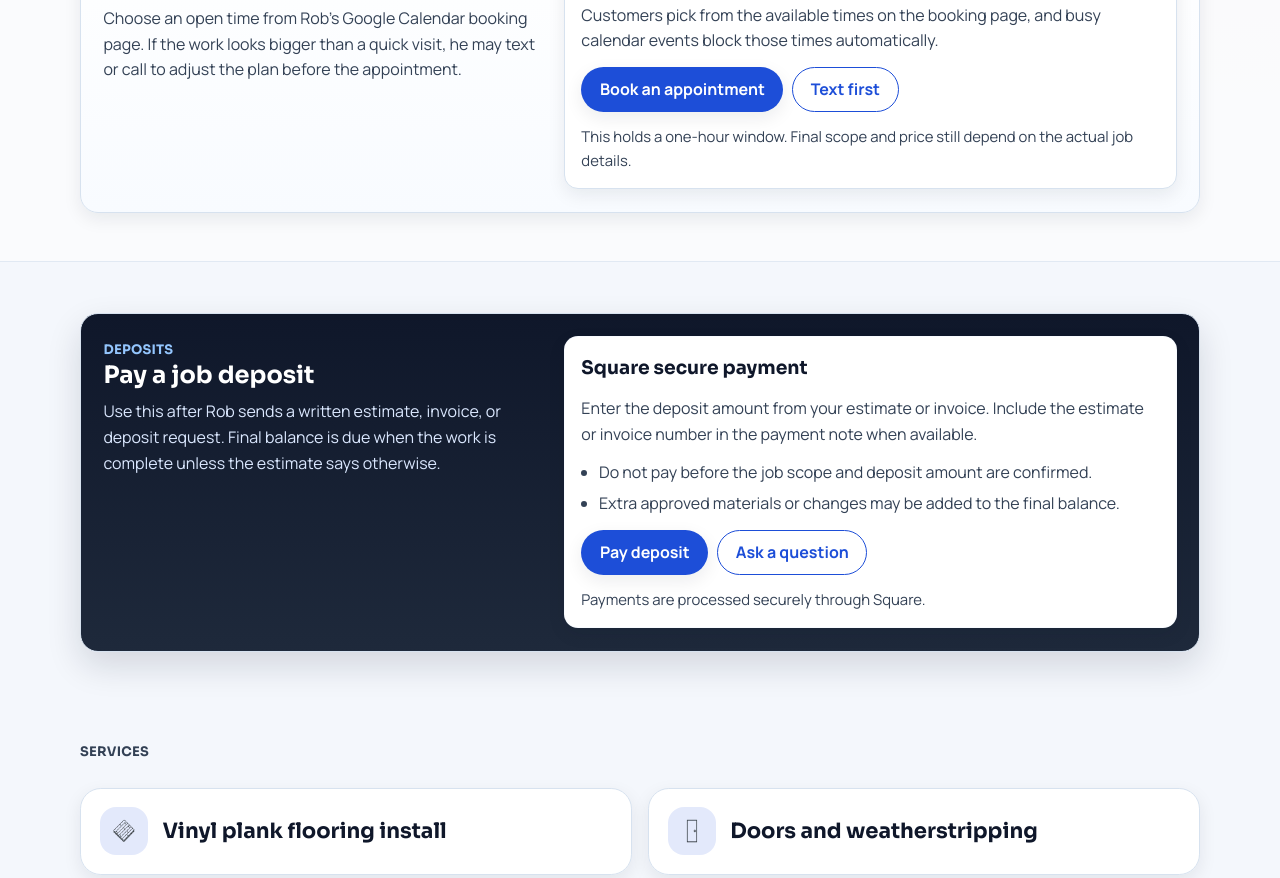
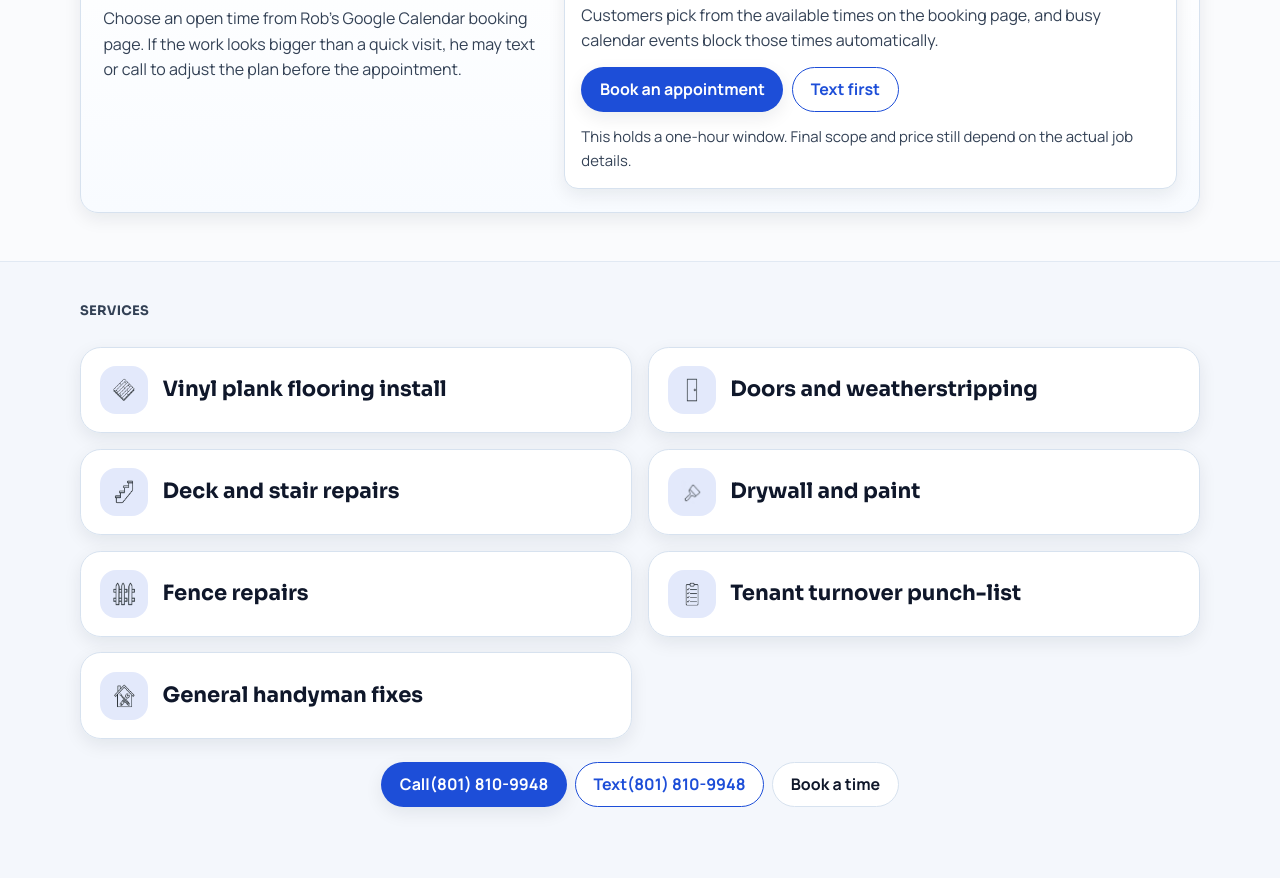
Before and after one commit to BreezBlox/801homerepair, a plain HTML site: page index.html in a window 1280 px wide. Shown: the part 853-1731 px from the top of the page. Drawn offline with Linux system fonts and the light colour scheme.

Commit message:
Remove public payment link

```diff
--- a/index.html
+++ b/index.html
@@ -12,7 +12,7 @@
   <link rel="preconnect" href="https://fonts.googleapis.com">
   <link rel="preconnect" href="https://fonts.gstatic.com" crossorigin>
   <link href="https://fonts.googleapis.com/css2?family=Cormorant+Garamond:wght@500;600;700&family=Manrope:wght@400;500;600;700;800&family=Sora:wght@600;700;800&display=swap" rel="stylesheet">
-  <link rel="stylesheet" href="./styles.css?v=20260525a">
+  <link rel="stylesheet" href="./styles.css?v=20260529a">
 
   <meta property="og:type" content="website">
   <meta property="og:title" content="Home Repair Services in Salt Lake City">
@@ -140,38 +140,6 @@
       </div>
     </section>
 
-    <section class="section payment-section" id="payment">
-      <div class="container">
-        <div class="payment-shell">
-          <div class="payment-intro">
-            <p class="eyebrow">Deposits</p>
-            <h2>Pay a job deposit</h2>
-            <p>
-              Use this after Rob sends a written estimate, invoice, or deposit request.
-              Final balance is due when the work is complete unless the estimate says otherwise.
-            </p>
-          </div>
-
-          <div class="payment-card">
-            <h3>Square secure payment</h3>
-            <p>
-              Enter the deposit amount from your estimate or invoice. Include the estimate
-              or invoice number in the payment note when available.
-            </p>
-            <ul class="payment-list">
-              <li>Do not pay before the job scope and deposit amount are confirmed.</li>
-              <li>Extra approved materials or changes may be added to the final balance.</li>
-            </ul>
-            <div class="payment-actions">
-              <a class="btn btn-primary" data-payment-link data-payment-default-label="Pay deposit" data-payment-fallback-label="Text for payment link" href="sms:+18018109948?body=Hi%20Rob%2C%20I%20am%20ready%20to%20pay%20my%20deposit.%20Estimate%2Finvoice%20%23%3A%20">Text for payment link</a>
-              <a class="btn btn-outline" data-sms-link href="sms:+18018109948">Ask a question</a>
-            </div>
-            <p class="form-note" data-payment-config-note>Online payment setup is in progress. Text Rob for the current payment link.</p>
-          </div>
-        </div>
-      </div>
-    </section>
-
     <section class="section" id="services">
       <div class="container">
         <div class="section-head">
@@ -242,13 +210,12 @@
     <a class="btn-cta" data-phone-link href="tel:+18018109948">Call</a>
     <a class="btn-cta" data-sms-link href="sms:+18018109948">Text</a>
     <a class="btn-cta btn-cta-accent" data-booking-link href="https://calendar.google.com/calendar/appointments/schedules/AcZssZ2kxKBCtIGk3HBPc0VSZe5BjGvlK819vF8KRAuwKWNYpcS-7WZ2igdROIKwA_lW9Uwu9VHWwHHD?gv=true" target="_blank" rel="noopener">Book</a>
-    <a class="btn-cta btn-cta-pay is-hidden" data-payment-link data-payment-hide-until-configured data-payment-default-label="Pay" data-payment-fallback-label="Pay" href="#payment">Pay</a>
   </div>
 
   <noscript>
     <div class="noscript-note">JavaScript is disabled. You can still call or text.</div>
   </noscript>
 
-  <script src="./script.js?v=20260525a" defer></script>
+  <script src="./script.js?v=20260529a" defer></script>
 </body>
 </html>
--- a/script.js
+++ b/script.js
@@ -17,7 +17,6 @@
   - SECONDARY_ACCENT
   - SITE_URL
   - BOOKING_URL
-  - SQUARE_PAYMENT_URL
 */
 const CONFIG = {
   BUSINESS_NAME: "801 Home Repair",
@@ -36,8 +35,7 @@ const CONFIG = {
   PRIMARY_ACCENT: "#1d4ed8",
   SECONDARY_ACCENT: "#f97316",
   SITE_URL: "https://www.homerepairslc.com",
-  BOOKING_URL: "https://calendar.google.com/calendar/appointments/schedules/AcZssZ2kxKBCtIGk3HBPc0VSZe5BjGvlK819vF8KRAuwKWNYpcS-7WZ2igdROIKwA_lW9Uwu9VHWwHHD?gv=true",
-  SQUARE_PAYMENT_URL: "https://square.link/u/EYHEzZMt"
+  BOOKING_URL: "https://calendar.google.com/calendar/appointments/schedules/AcZssZ2kxKBCtIGk3HBPc0VSZe5BjGvlK819vF8KRAuwKWNYpcS-7WZ2igdROIKwA_lW9Uwu9VHWwHHD?gv=true"
 };
 
 function normalizeDigits(value) {
@@ -81,29 +79,6 @@ function sanitizeSource(value) {
     .toLowerCase()
     .replace(/[^a-z0-9_-]/g, "")
     .slice(0, 40);
-}
-
-function isSafeUrl(value) {
-  if (!value) {
-    return false;
-  }
-
-  try {
-    const url = new URL(String(value).trim());
-    return url.protocol === "https:";
-  } catch (error) {
-    return false;
-  }
-}
-
-function buildDepositSmsLink() {
-  const smsE164 = toE164(CONFIG.SMS || CONFIG.PHONE);
-  if (!smsE164) {
-    return "#payment";
-  }
-
-  const body = "Hi Rob, I am ready to pay my deposit. Estimate/invoice #: ";
-  return "sms:" + smsE164 + "?body=" + encodeURIComponent(body);
 }
 
 function applyThemeColors() {
@@ -240,45 +215,6 @@ function applyBookingLinks() {
   });
 }
 
-function applyPaymentLinks() {
-  const hasPaymentUrl = isSafeUrl(CONFIG.SQUARE_PAYMENT_URL);
-  const paymentUrl = hasPaymentUrl ? String(CONFIG.SQUARE_PAYMENT_URL).trim() : buildDepositSmsLink();
-
-  document.querySelectorAll("[data-payment-link]").forEach((node) => {
-    node.setAttribute("href", paymentUrl);
-
-    const labelAttribute = hasPaymentUrl ? "paymentDefaultLabel" : "paymentFallbackLabel";
-    const label = node.dataset[labelAttribute];
-    if (label) {
-      node.textContent = label;
-    }
-
-    if (hasPaymentUrl) {
-      node.setAttribute("target", "_blank");
-      node.setAttribute("rel", "noopener");
-    } else {
-      node.removeAttribute("target");
-      node.removeAttribute("rel");
-    }
-  });
-
-  document.querySelectorAll("[data-payment-hide-until-configured]").forEach((node) => {
-    node.classList.toggle("is-hidden", !hasPaymentUrl);
-  });
-
-  document.querySelectorAll("[data-mobile-cta]").forEach((node) => {
-    node.classList.toggle("has-payment", hasPaymentUrl);
-  });
-
-  document.querySelectorAll("[data-payment-config-note]").forEach((node) => {
-    if (hasPaymentUrl) {
-      node.textContent = "Payments are processed securely through Square.";
-    } else {
-      node.textContent = "Online payment setup is in progress. Text Rob for the current payment link.";
-    }
-  });
-}
-
 function setupNavToggle() {
   const navToggle = document.querySelector(".nav-toggle");
   const nav = document.getElementById("primary-nav");
@@ -363,7 +299,6 @@ applyBusinessContent();
 updateSeoTags();
 applyLeadSource();
 applyBookingLinks();
-applyPaymentLinks();
 setupNavToggle();
 setupCopyPhoneButton();
 setupFormUX();
--- a/styles.css
+++ b/styles.css
@@ -732,73 +732,6 @@ summary:focus-visible {
   align-items: center;
 }
 
-.payment-section {
-  padding-top: clamp(2rem, 4vw, 3.2rem);
-  padding-bottom: clamp(2rem, 4vw, 3.2rem);
-}
-
-.payment-shell {
-  border: 1px solid var(--border);
-  border-radius: 18px;
-  background: linear-gradient(180deg, #0f172a 0%, #1e293b 100%);
-  color: #ffffff;
-  box-shadow: var(--shadow-md);
-  padding: clamp(1rem, 2.6vw, 1.4rem);
-  display: grid;
-  gap: 1.1rem;
-}
-
-.payment-intro .eyebrow {
-  color: #93c5fd;
-}
-
-.payment-intro h2 {
-  margin: 0 0 0.6rem;
-  line-height: 1.16;
-}
-
-.payment-intro p {
-  margin: 0;
-  color: #dbe8ff;
-}
-
-.payment-card {
-  border: 1px solid rgba(219, 232, 255, 0.2);
-  background: #ffffff;
-  color: var(--text);
-  border-radius: var(--radius-md);
-  box-shadow: var(--shadow-sm);
-  padding: 1rem;
-  display: grid;
-  gap: 0.8rem;
-}
-
-.payment-card h3,
-.payment-card p {
-  margin: 0;
-}
-
-.payment-card p,
-.payment-list {
-  color: var(--muted);
-}
-
-.payment-list {
-  margin: 0;
-  padding-left: 1.1rem;
-}
-
-.payment-list li + li {
-  margin-top: 0.35rem;
-}
-
-.payment-actions {
-  display: flex;
-  flex-wrap: wrap;
-  gap: 0.55rem;
-  align-items: center;
-}
-
 .pricing-grid {
   display: grid;
   gap: 0.9rem;
@@ -1089,10 +1022,6 @@ summary:focus-visible {
   padding: 0.5rem;
 }
 
-.mobile-cta.has-payment {
-  grid-template-columns: repeat(4, minmax(0, 1fr));
-}
-
 .btn-cta {
   text-decoration: none;
   text-align: center;
@@ -1110,10 +1039,6 @@ summary:focus-visible {
 
 .btn-cta-accent {
   background: var(--secondary);
-}
-
-.btn-cta-pay {
-  background: #0f172a;
 }
 
 .noscript-note {
@@ -1284,11 +1209,6 @@ summary:focus-visible {
     align-items: start;
   }
 
-  .payment-shell {
-    grid-template-columns: 0.84fr 1.16fr;
-    align-items: start;
-  }
-
   .contact-shell {
     grid-template-columns: 1.1fr auto;
     align-items: center;
@@ -1332,8 +1252,4 @@ summary:focus-visible {
   .booking-actions .btn {
     width: 100%;
   }
-
-  .payment-actions .btn {
-    width: 100%;
-  }
 }
```
Also changed, not shown: docs/SQUARE_PAYMENTS_SETUP.md (deleted, +0 -43 lines), docs/STRIPE_PAYMENT_LINKS.md (added, +25 -0 lines), README.md.
